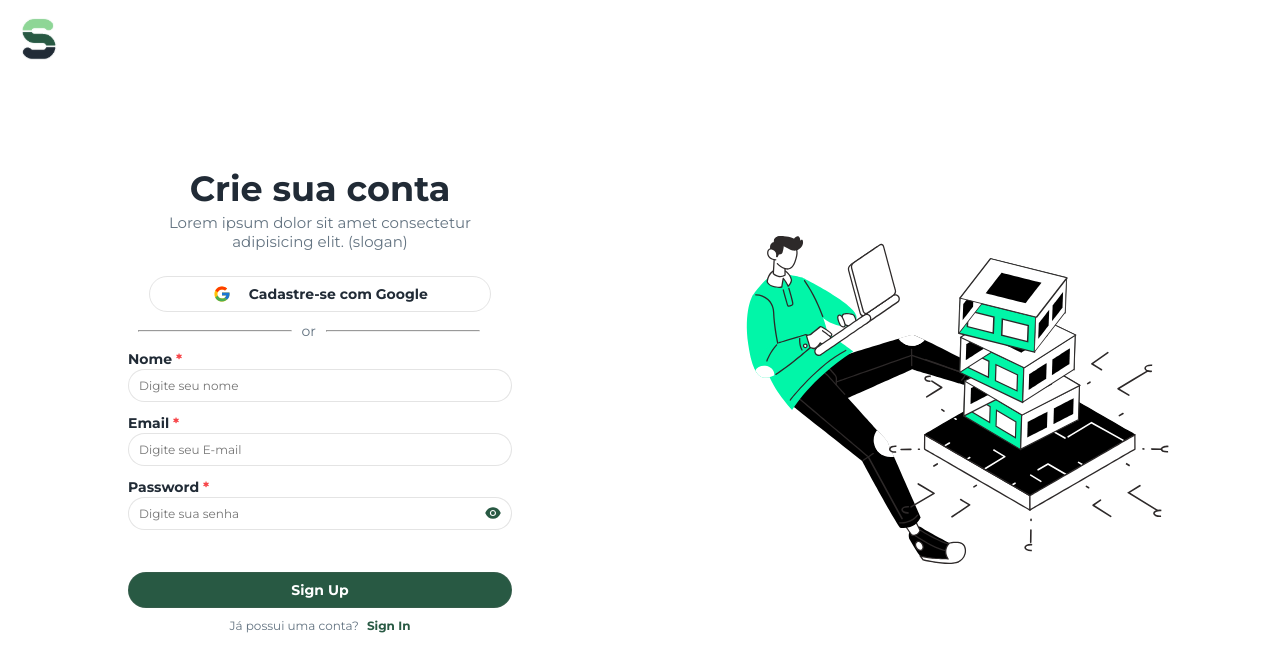
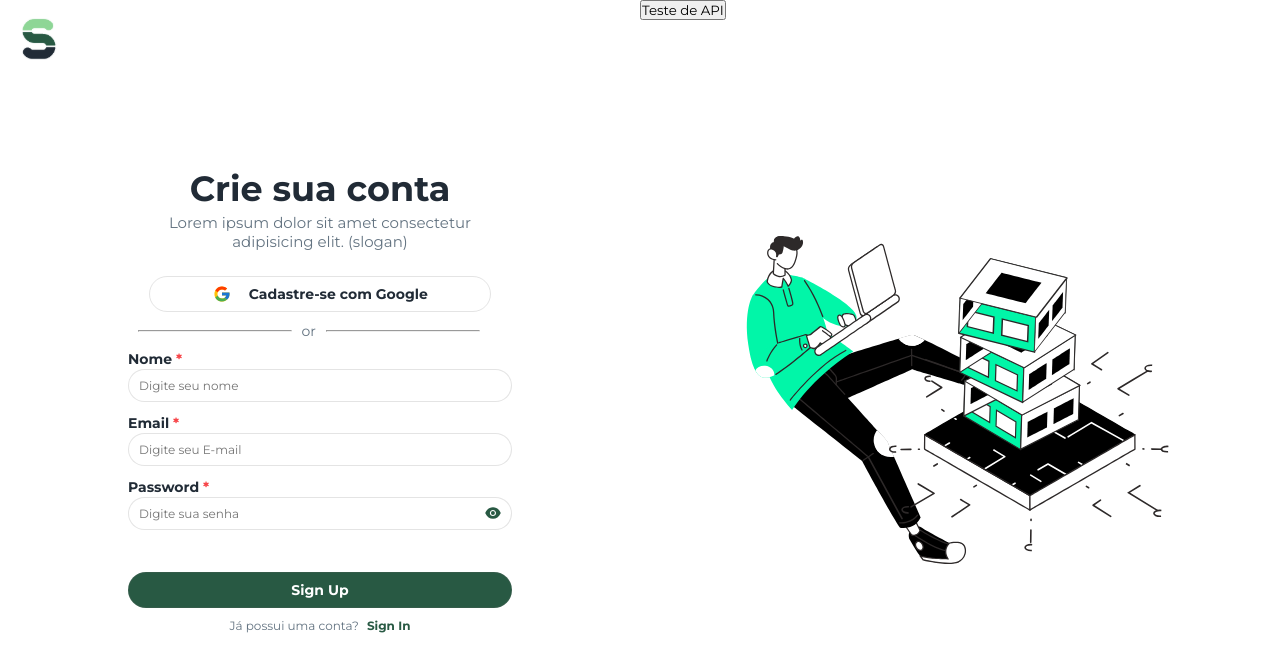
Before and after one commit to Skill-Assist/auth-frontend, a Next.js app: page / in a window 1280 px wide. Shown: the top 672 px of the page. Built offline with nearby package versions, Linux system fonts and the light colour scheme; no server answers.

Commit message:
test button

```diff
--- a/src/app/page.tsx
+++ b/src/app/page.tsx
@@ -12,6 +12,7 @@ import workingMan from '../../public/working-tech.json'
 import styles from './styles.module.scss'
 import userService from '@/services/userService'
 import { ThreeDots } from 'react-loader-spinner'
+import axios from 'axios'
 
 const Login: FC = () => {
   const router = useRouter()
@@ -100,6 +101,15 @@ const Login: FC = () => {
     localStorage.setItem('userData', JSON.stringify(userData))
 
     router.push('/signup')
+  }
+
+  const apiTest = async () => {
+    console.log('loading')
+    const response = await axios.get(
+      'http://a3d7011a8f46f4fa79d4efc24659eeaf-1756230555.sa-east-1.elb.amazonaws.com/api/v1/health',
+    )
+
+    console.log(response)
   }
 
   return (
@@ -223,6 +233,12 @@ const Login: FC = () => {
         </div>
         <div className={styles.animation}>{View}</div>
       </div>
+      <button
+        style={{ position: 'absolute', left: '50%', top: '0' }}
+        onClick={apiTest}
+      >
+        Teste de API
+      </button>
     </>
   )
 }
```
